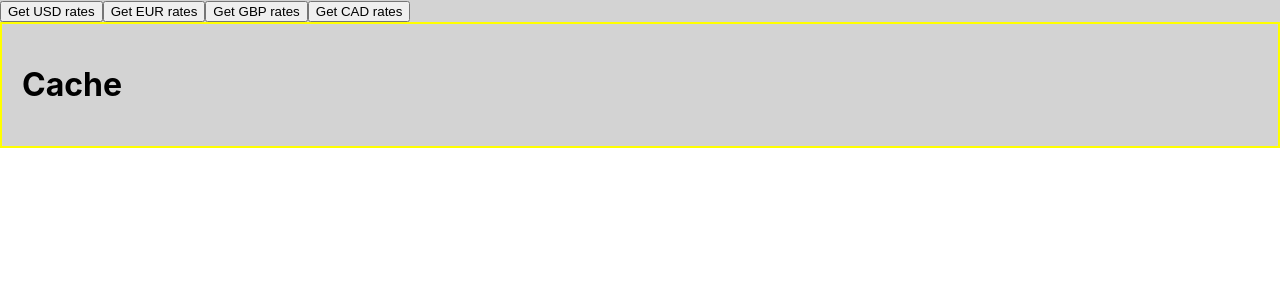
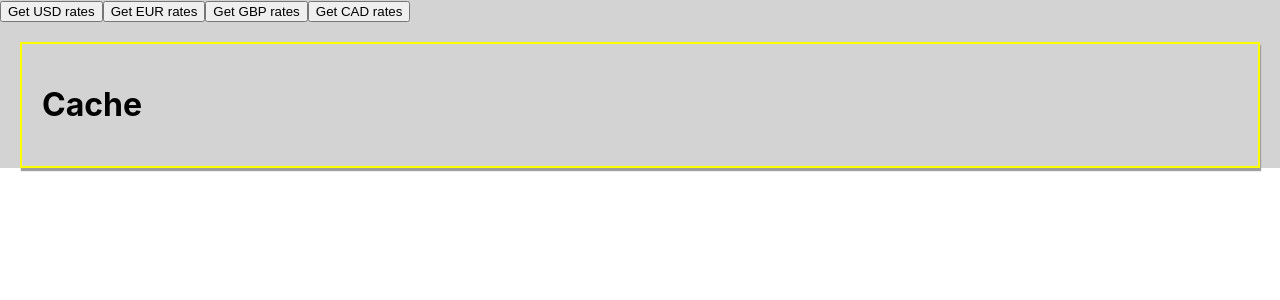
Before and after one commit to MaretIdris/cache-app-ts, a React (Create React App) app: page / in a window 1280 px wide. Shown: the top 300 px of the page. Built offline with nearby package versions, Linux system fonts and the light colour scheme.

Commit message:
Update FancyBorder React wrapper

```diff
--- a/src/Components/App.tsx
+++ b/src/Components/App.tsx
@@ -30,7 +30,7 @@ export const App = () => {
       <button onClick={() => cache.fetchExchangeRate("CAD", setCache)}>
         Get CAD rates
       </button>
-      <FancyBorder color="yellow" padding="20">
+      <FancyBorder color="yellow" padding="20" boxShadow="1px 3px 1px #9E9E9E" margin="20">
         <h1>Cache</h1>
         <RenderKeys
           cacheMap={cache.cacheMap}
--- a/src/Components/FancyBorder.tsx
+++ b/src/Components/FancyBorder.tsx
@@ -4,12 +4,14 @@ type Props = {
   children: any;
   color: string;
   padding: string;
+  boxShadow: string;
+  margin: string
 };
 
 // Containment: https://reactjs.org/docs/composition-vs-inheritance.html
-export function FancyBorder({ children, color, padding }: Props) {
+export function FancyBorder({ children, color, padding, boxShadow, margin }: Props) {
   return (
-    <div style={{ border: `2px solid ${color}`, padding: `${padding}px` }}>
+    <div style={{ border: `2px solid ${color}`, padding: `${padding}px`, boxShadow: `${boxShadow}`, margin: `${margin}px` }}>
       {children}
     </div>
   );
--- a/src/cache.ts
+++ b/src/cache.ts
@@ -49,7 +49,6 @@ export interface CacheConfig {
 }
 
 export class CurrencyCache {
-  // Class properties
   cacheMap: CacheMap = new Map();
   cacheSize: number;
   dataNeedsRefreshingInSec: number;
@@ -75,8 +74,6 @@ export class CurrencyCache {
     tempRef.cacheMap = new Map(oldCurrencyCache.cacheMap);
     return tempRef;
   }
-
-
 
   fetchExchangeRate = (
     baseCurrency: Currency,
```
Also changed, not shown: 1 other file (tests, documents, lock files or other folders).
